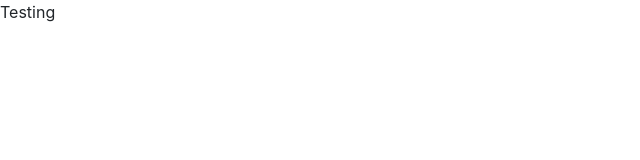
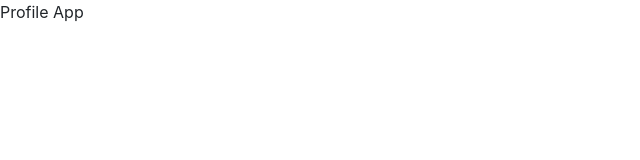
Before and after one commit to kubil-ismail/react-js-boilerplate, a React (Create React App) app: page /profile in a window 1280 px wide. Shown: the top 160 px of the page, without its empty margins (0-640 px from the left). Built offline with nearby package versions, Linux system fonts and the light colour scheme.

Commit message:
add react router

```diff
--- a/src/App.js
+++ b/src/App.js
@@ -1,11 +1,17 @@
-import React, { Component } from 'react'
+import React, { Component } from 'react';
+import { BrowserRouter as Router, Switch, Route } from 'react-router-dom';
+
+import { Home, Profile } from './routes';
 
 export default class App extends Component {
   render() {
     return (
-      <>
-        <p>Testing</p>
-      </>
+      <Router>
+        <Switch>
+          <Route path="/" exact component={Home} />
+          <Route path="/profile" component={Profile} />
+        </Switch>
+      </Router>
     );
   }
 }
--- /dev/null
+++ b/src/pages/Home.js
@@ -0,0 +1,11 @@
+import React, { Component } from 'react';
+
+export default class Home extends Component {
+  render() {
+    return (
+      <>
+        <p>Home App</p>
+      </>
+    );
+  }
+}
--- /dev/null
+++ b/src/pages/Profile.js
@@ -0,0 +1,11 @@
+import React, { Component } from 'react';
+
+export default class Profile extends Component {
+  render() {
+    return (
+      <>
+        <p>Profile App</p>
+      </>
+    );
+  }
+}
--- /dev/null
+++ b/src/routes/index.js
@@ -0,0 +1,9 @@
+import React from 'react';
+
+// Import page
+import HomePage from '../pages/Home';
+import ProfilePage from '../pages/Profile';
+
+// Export Page
+export const Home = () => (<HomePage />);
+export const Profile = () => (<ProfilePage />);
```
Also changed, not shown: src/pages/index.js (deleted).
